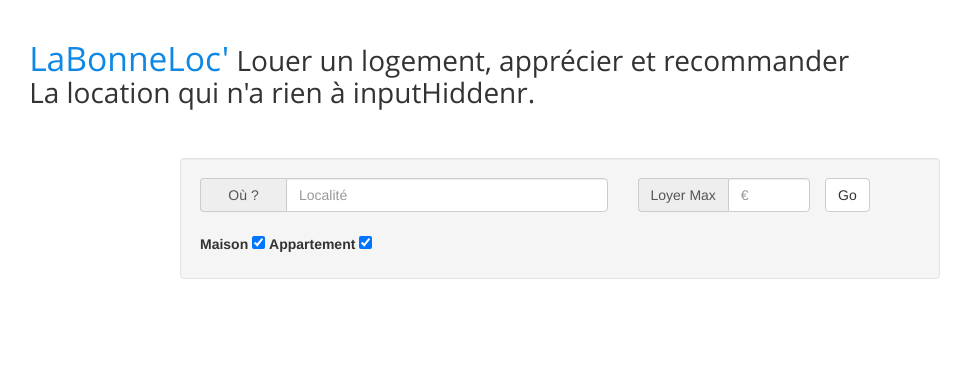
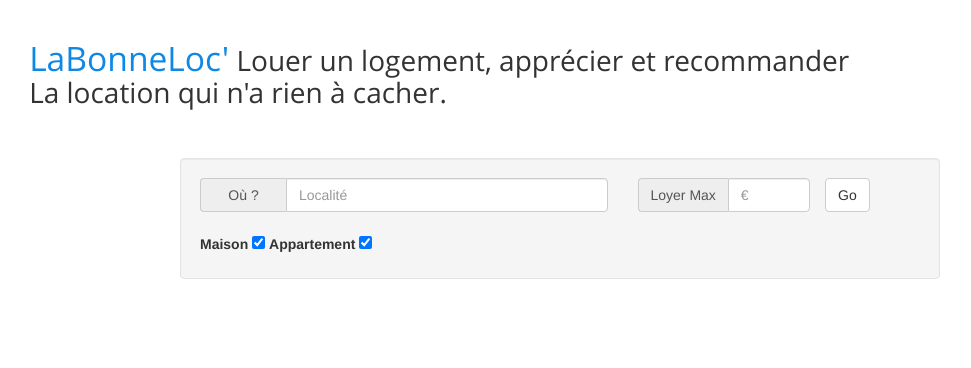
Before and after one commit to FovetAlain/Leboncoincoin, a CodeIgniter app: page /codeigniter/ in a window 1280 px wide. Shown: the part 52-420 px from the top of the page, without its empty margins (80-1051 px from the left). Run offline with CodeIgniter, Linux system fonts and the light colour scheme; data that the repository does not hold is empty; some libraries are stand-ins or nearby versions; some web fonts are replaced.

Commit message:
error fix in accueil title

```diff
--- a/application/views/accueil/accueil.php
+++ b/application/views/accueil/accueil.php
@@ -39,7 +39,7 @@
 		</div>
 		<div class="row">
 			<center><h1 id="accroche" class="col-md-offset-1 col-md-10 col-md-offset-1"><span class="bleu">LaBonneLoc'</span> Louer un logement, apprécier et recommander <br>
-			La location qui n'a rien à inputHiddenr.</h1></center>
+			La location qui n'a rien à cacher.</h1></center>
 
 		</div>
 			<div class="container container_filtre">
```
